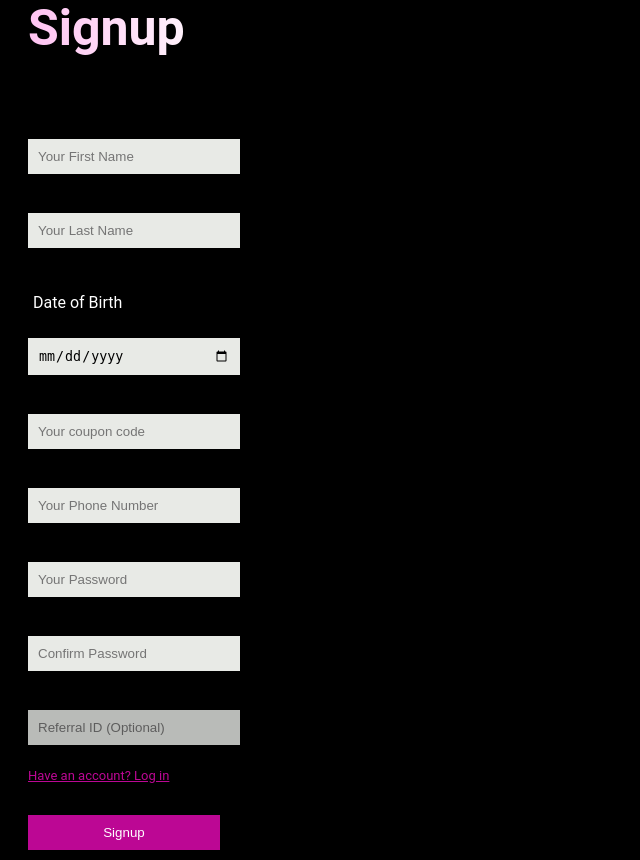
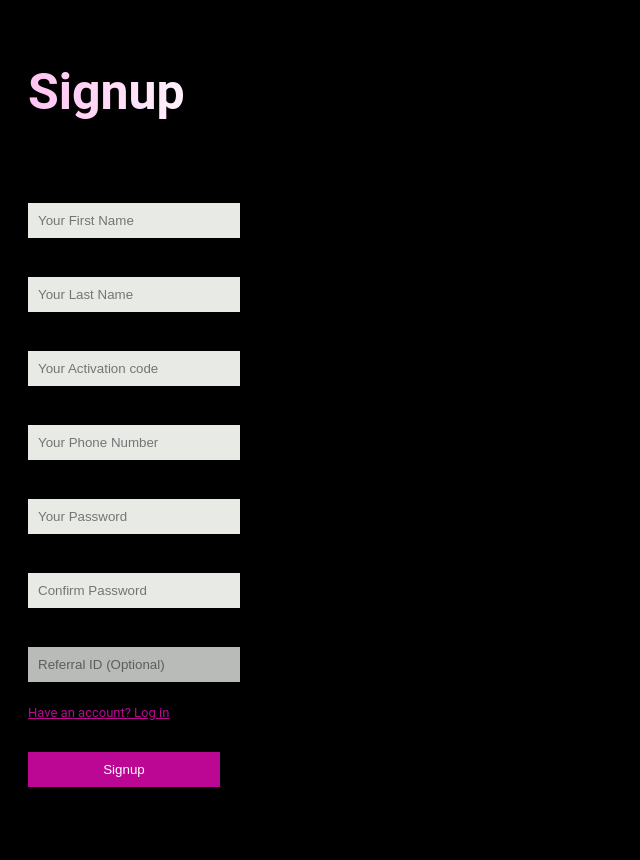
Before and after one commit to AltTecMining/gainvest, a Python web app: template website/templates/onboarding.html in a window 1280 px wide. Shown: the whole page, without its empty margins (0-640 px from the left). After the commit the page ends 787 px from the top, so only its background shows below. Run offline with Jinja, Linux system fonts and the light colour scheme; the template is opened without the code that fills it, so the values that code supplies are empty.

Commit message:
Update onboarding.html

```diff
--- a/website/templates/onboarding.html
+++ b/website/templates/onboarding.html
@@ -98,11 +98,7 @@
 	                <input type="text" name="last_name" placeholder="Your Last Name" required>
 			<br>
 			<br>
-			<p style="margin-left: 15px;">Date of Birth</p>
-			<input type="date" name="dob" placeholder="Your DOB" required>
-			<br>
-			<br>
-			<input type="code" name="coupon code" placeholder="Your coupon code" required>
+			<input type="code" name="Activation code" placeholder="Your Activation code" required>
 			<br>
 			<br>
 			<input type="tel" name="phone_number" placeholder="Your Phone Number" required>
```
